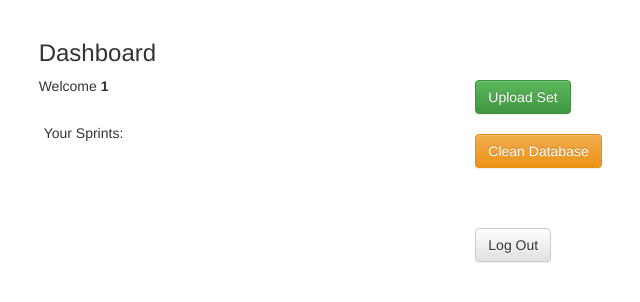
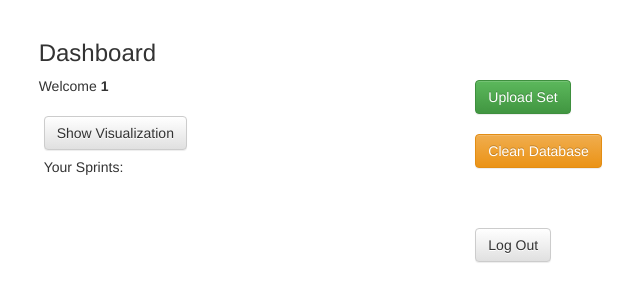
Before and after one commit to RELabUU/Interactive-Narrator, a Flask app: page /dashboard in a window 1280 px wide. Shown: the part 52-354 px from the top of the page, without its empty margins (403-1043 px from the left). Run offline with Flask 2, Linux system fonts and the light colour scheme; a user stored in the database is signed in; data comes from the database, SQL or seed files in the repository; some libraries are stand-ins or nearby versions.

Commit message:
cosmetic changes to the dashboard

```diff
--- a/app/static/css/custom.css
+++ b/app/static/css/custom.css
@@ -89,12 +89,20 @@ body {
     font-weight: 600;
 }
 
+/*#vis_url a:hover{*/
+    /*color: #FFFFFF;*/
+/*}*/
+
 #useraccountitems{
     padding-right: 75px;
 }
 #useraccountitems a{
     font-weight: 600;
     color:rgb(177, 178, 177);
+}
+
+#useraccountitems a:hover{
+    color: #FFFFFF;
 }
 
 #vis-wrapper {
@@ -402,8 +410,12 @@ input#submit{
 }
 /* ####DASHBOARD#### CSS*/
 
-#db_records{
+#db-records{
     padding: 10px 5px 5px 5px;
+}
+
+#db-sprint{
+    margin-top: 20px;
 }
 
 #dashboard-set-buttons{
--- a/app/templates/dashboard.html
+++ b/app/templates/dashboard.html
@@ -10,16 +10,17 @@
             <h3>Dashboard</h3>
         <p>Welcome <strong>{{ username }}</strong</p>
 
-        <div id="db_records">
+        <div id="db-records">
+            <a class="btn btn-default" href="/vis">Show Visualization</a>
             <h5>Your Sprints:</h5>
 
             {% for sprint in sprints %}
-                <div id="db_sprint">
+                <div id="db-sprint">
             <strong>Sprint ID:</strong> {{ sprint.sprint_id }} <br>
             <strong>Sprint name:</strong> {{ sprint.sprint_name }} <br>
             <strong>Company name:</strong> {{ sprint.company_name }} <br>
             <strong>Company ID:</strong> {{ sprint.company_id }} <br>
-                <a class="btn btn-default" href="/vis">Show</a>
+
                 </div>
             {% endfor %}
         </div>
```
Also changed, not shown: app/templates/vis.html (+10 -9 lines).
